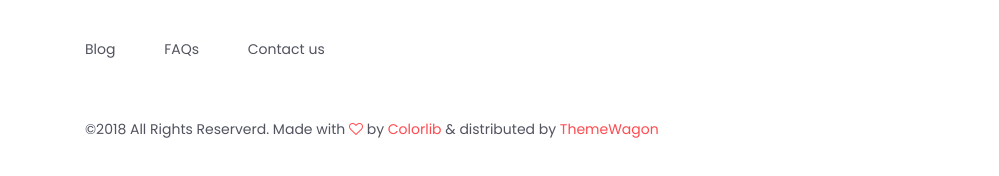
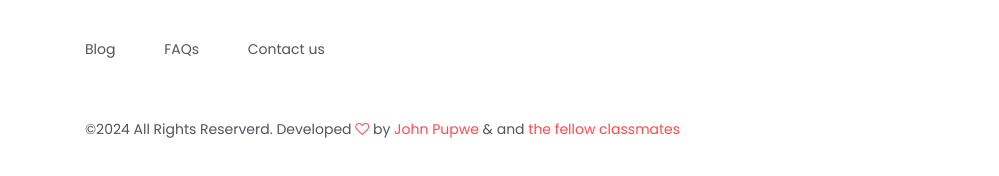
Before and after one commit to Johndellr/df, a plain HTML site: page index.html in a window 1280 px wide. Shown: the part 3854-4030 px from the top of the page, 0-999 px from the left. Drawn offline with Linux system fonts and the light colour scheme.

Commit message:
Update index.html

```diff
--- a/index.html
+++ b/index.html
@@ -761,7 +761,7 @@
 			<div class="row">
 				<div class="col-lg-12">
 					<div class="footer_nav_container">
-						<div class="cr">©2018 All Rights Reserverd. Made with <i class="fa fa-heart-o" aria-hidden="true"></i> by <a href="#">Colorlib</a> &amp; distributed by <a href="https://themewagon.com">ThemeWagon</a></div>
+						<div class="cr">©2024 All Rights Reserverd. Developed <i class="fa fa-heart-o" aria-hidden="true"></i> by <a href="#">John Pupwe</a> &amp; and <a href="https://themewagon.com">the fellow classmates</a></div>
 					</div>
 				</div>
 			</div>
```
